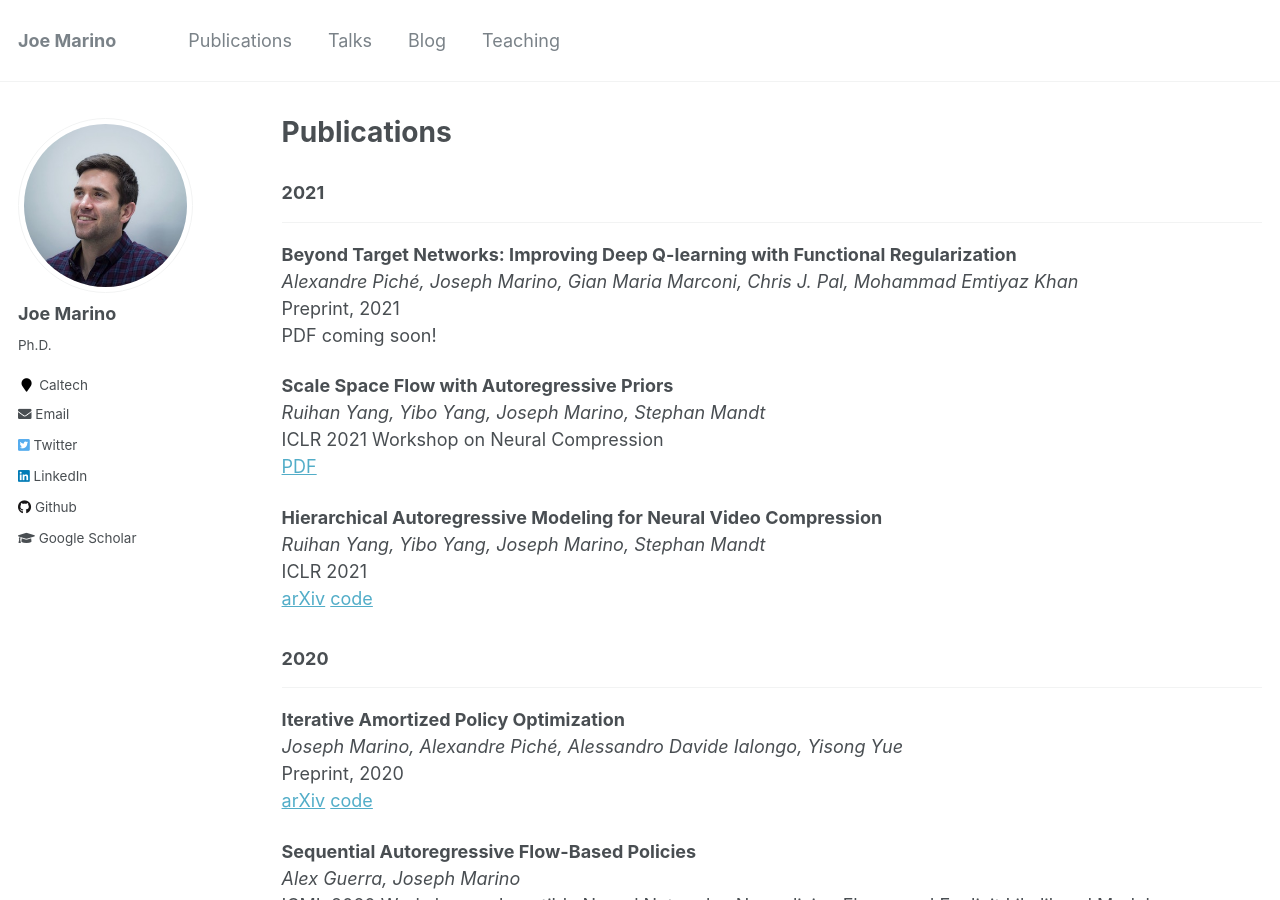
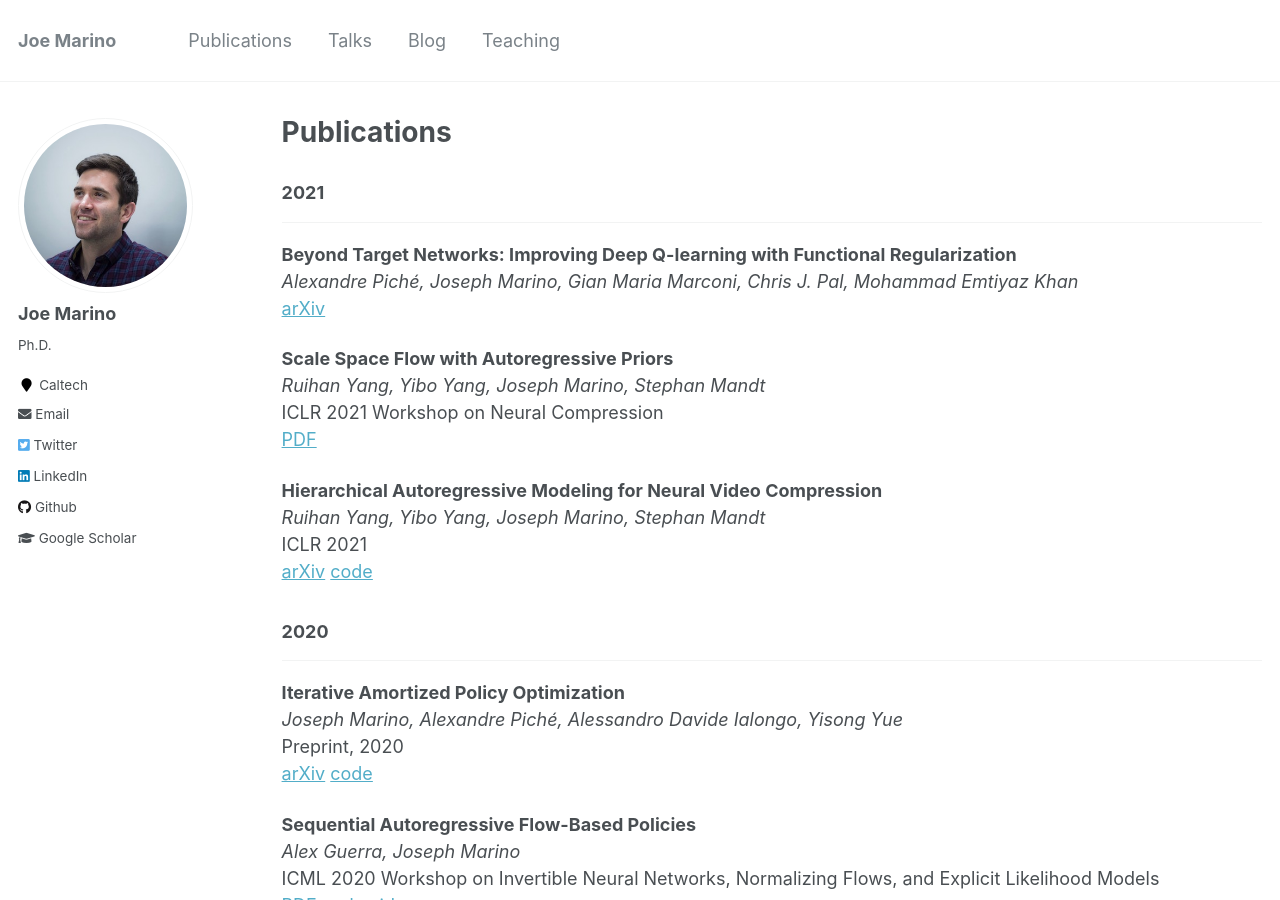
Before and after one commit to joelouismarino/joelouismarino.github.io, a Jekyll site: the page built from _pages/publications.md, in a window 1280 px wide and 900 px high. Built offline with Jekyll 4.4.1, drawn with Linux system fonts in a browser that asks for light colours.

Commit message:
Updating pubs

```diff
--- a/_pages/publications.md
+++ b/_pages/publications.md
@@ -9,8 +9,7 @@ ___
 
 **Beyond Target Networks: Improving Deep Q-learning with Functional Regularization**
 *Alexandre Piché, Joseph Marino, Gian Maria Marconi, Chris J. Pal, Mohammad Emtiyaz Khan*
-Preprint, 2021
-PDF coming soon!
+[arXiv](https://arxiv.org/abs/2106.02613)
 
 **Scale Space Flow with Autoregressive Priors**
 *Ruihan Yang, Yibo Yang, Joseph Marino, Stephan Mandt*
```
